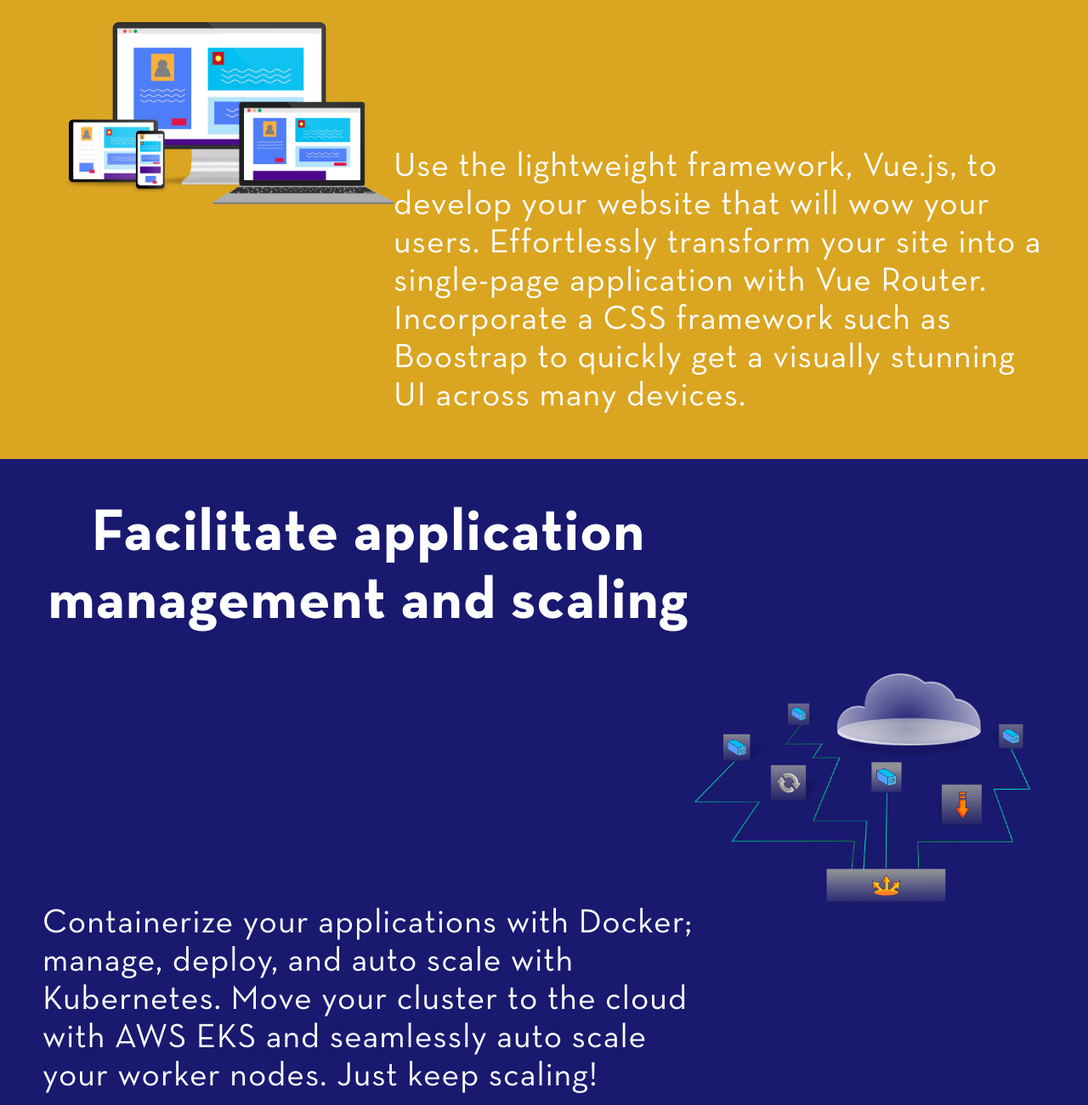
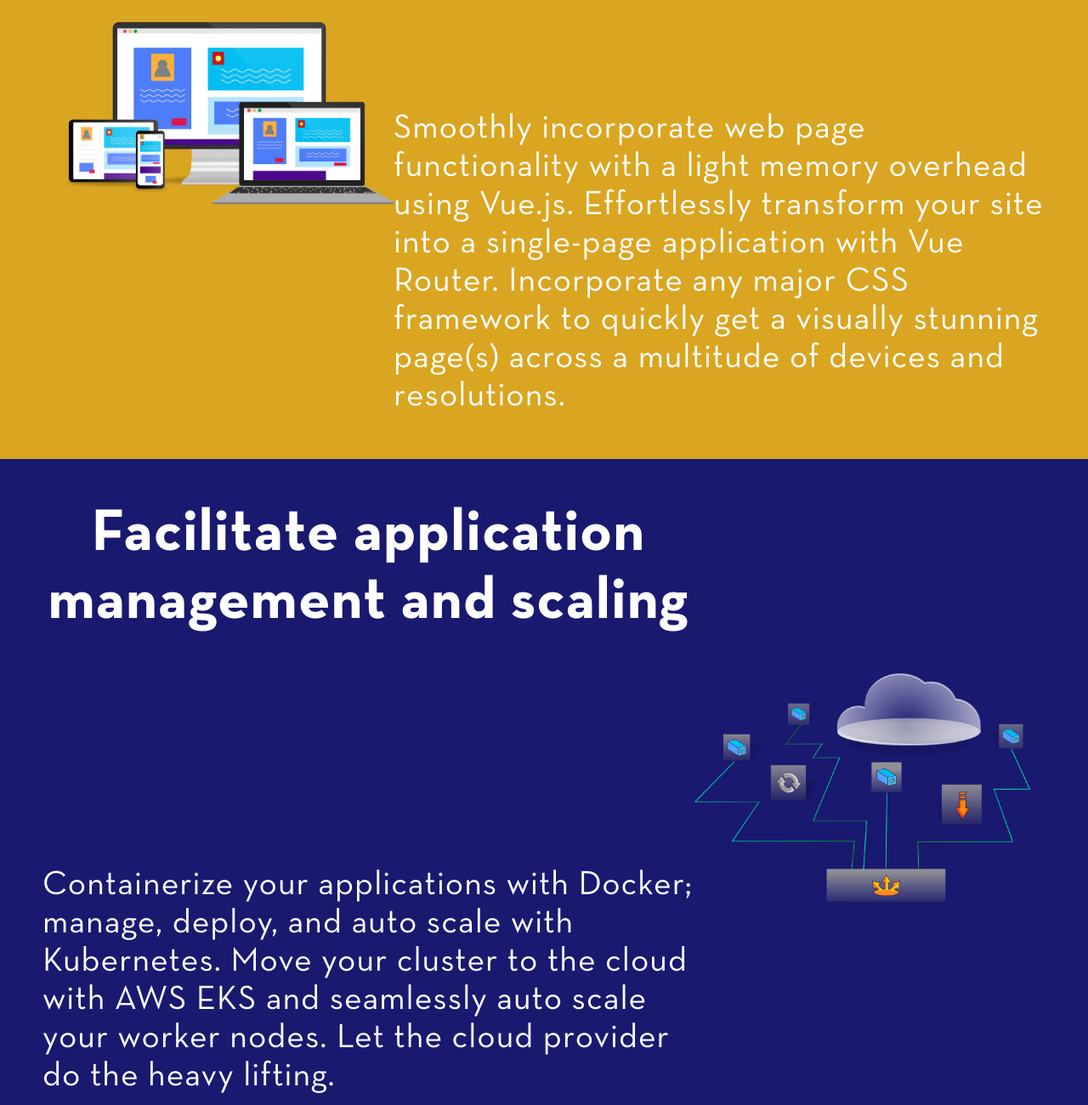
Before and after one commit to rdeavila94/website, a website: page index.html in a window 1280 px wide. Shown: the part 2660-3960 px from the top of the page at 85% size. Drawn offline with nearby package versions, Linux system fonts and the light colour scheme; files that its build step writes are made by us from their sources.

Commit message:
Updated the descriptions for the section

```diff
--- a/index.html
+++ b/index.html
@@ -83,11 +83,10 @@
             <img src="img/ui.png" alt="ui" />
           </div>
           <div class="content-box__bottom animation-duration-1 u-hidden">
-            Use the lightweight framework, Vue.js, to develop your website that
-            will wow your users. Effortlessly transform your site into a
-            single-page application with Vue Router. Incorporate a CSS framework
-            such as Boostrap to quickly get a visually stunning UI across many
-            devices.
+            Smoothly incorporate web page functionality with a light memory overhead using Vue.js.
+            Effortlessly transform your site into a
+            single-page application with Vue Router. Incorporate any major CSS framework
+            to quickly get a visually stunning page(s) across a multitude of devices and resolutions.
           </div>
         </div>
       </div>
@@ -104,7 +103,7 @@
           <div class="content-box__bottom animation-duration-1 u-hidden">
             Containerize your applications with Docker; manage, deploy, and auto
             scale with Kubernetes. Move your cluster to the cloud with AWS EKS
-            and seamlessly auto scale your worker nodes. Just keep scaling!
+            and seamlessly auto scale your worker nodes. Let the cloud provider do the heavy lifting.
           </div>
         </div>
       </div>
```
